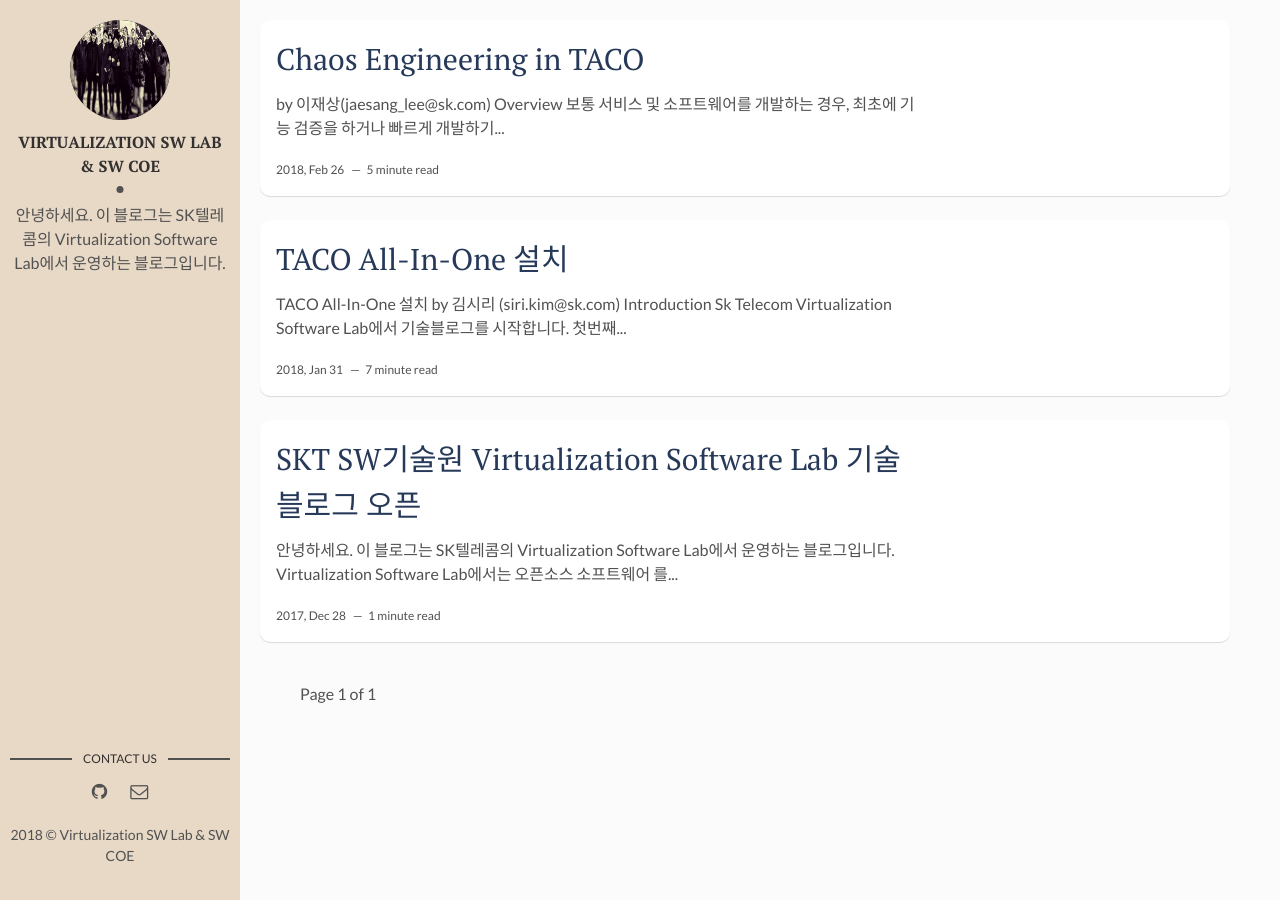
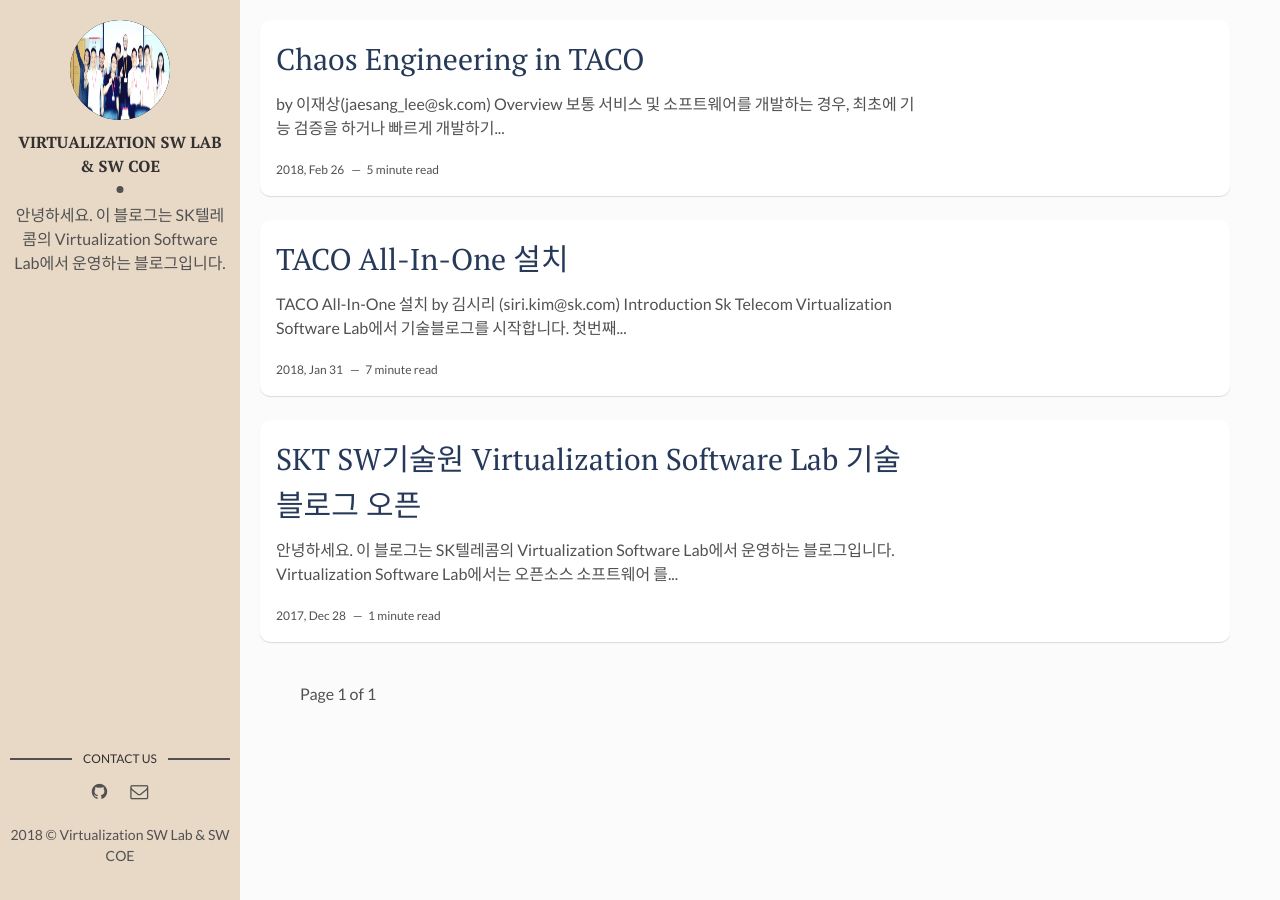
Before and after one commit to sktelecom-oslab/Virtualization-Software-Lab, a Jekyll site: the page built from index.html, in a window 1280 px wide. Built offline with Jekyll 4.4.1, drawn with Linux system fonts in a browser that asks for light colours; the list of posts is cut into pages by our own code.

Commit message:
Update _config.yml

```diff
--- a/_config.yml
+++ b/_config.yml
@@ -8,7 +8,7 @@ site-twitter: #if your site has a twitter account, enter it here
 
 # Author Settings
 author: Virtualization SW Lab & SW COE
-author-img: vslab1.jpg # add your photo
+author-img: vslab.jpg # add your photo
 about-author: 안녕하세요. 이 블로그는 SK텔레콤의 Virtualization Software Lab에서 운영하는 블로그입니다.
 social-github: sktelecom-oslab # add your Github handle
 social-email: jay.ahn@sk.com # add your Email address
```
